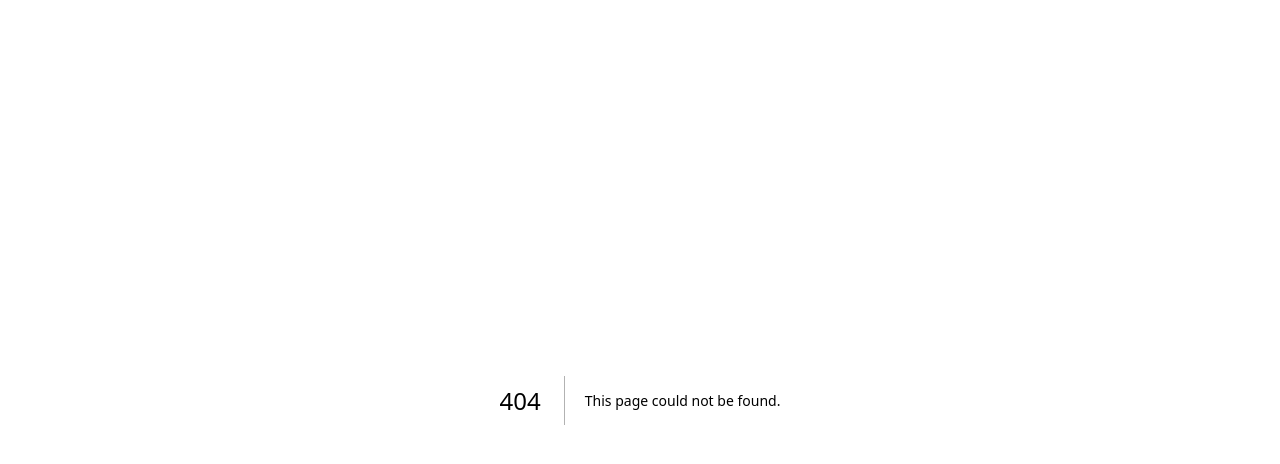
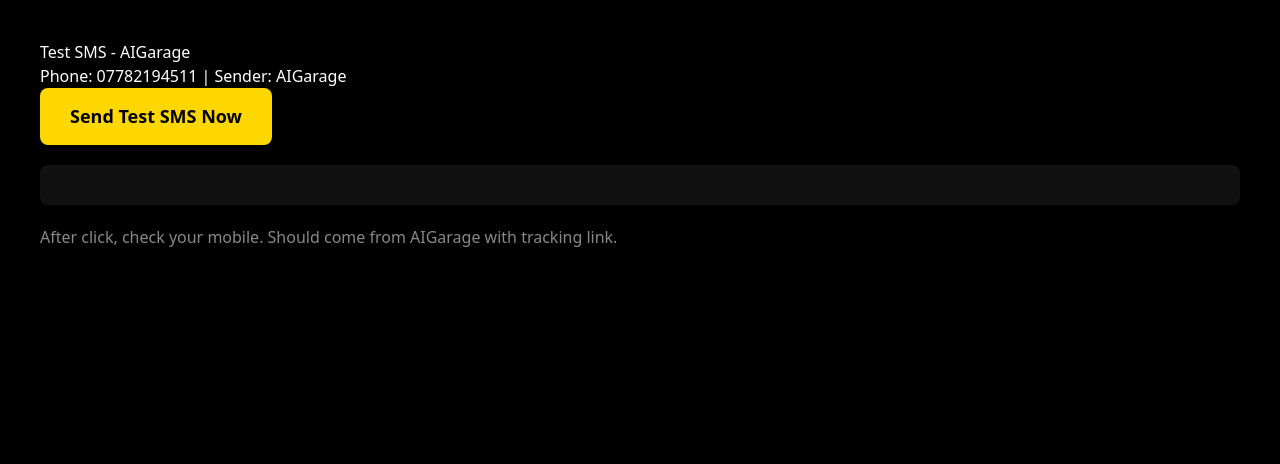
Before and after one commit to ayaan41/ai-garage, a Next.js app: page /test-sms in a window 1280 px wide. Before the commit this address had no page. Shown: the top 464 px of the page. Built offline with nearby package versions, Linux system fonts and the light colour scheme.

Commit message:
Add test SMS page

```diff
--- /dev/null
+++ b/src/app/test-sms/page.tsx
@@ -0,0 +1,47 @@
+"use client";
+import { useState } from 'react';
+
+export default function TestSMS() {
+  const [status, setStatus] = useState('');
+  const [loading, setLoading] = useState(false);
+
+  const sendTest = async () => {
+    setLoading(true);
+    setStatus('Sending...');
+    try {
+      const res = await fetch('/api/send-sms', {
+        method: 'POST',
+        headers: { 'Content-Type': 'application/json' },
+        body: JSON.stringify({
+          phone: '+447782194511',
+          garageName: 'AIGarage',
+          bookingId: 'TEST-' + Date.now()
+        })
+      });
+      const data = await res.json();
+      setStatus(JSON.stringify(data, null, 2));
+      if (data.messages || data.request_id) {
+        alert('SMS Queued! Check your phone 07782194511 - Sender: AIGarage');
+      }
+    } catch (e:any) {
+      setStatus('Error: ' + e.message);
+    }
+    setLoading(false);
+  };
+
+  return (
+    <div style={{padding: '40px', fontFamily: 'system-ui', background: '#000', color: '#fff', minHeight: '100vh'}}>
+      <h1>Test SMS - AIGarage</h1>
+      <p>Phone: 07782194511 | Sender: AIGarage</p>
+      <button
+        onClick={sendTest}
+        disabled={loading}
+        style={{padding: '15px 30px', background: '#FFD700', color: '#000', border: 'none', borderRadius: '8px', fontWeight: 'bold', cursor: 'pointer', fontSize: '18px'}}
+      >
+        {loading ? 'Sending...' : 'Send Test SMS Now'}
+      </button>
+      <pre style={{marginTop: '20px', background: '#111', padding: '20px', borderRadius: '8px', whiteSpace: 'pre-wrap'}}>{status}</pre>
+      <p style={{marginTop: '20px', color: '#888'}}>After click, check your mobile. Should come from AIGarage with tracking link.</p>
+    </div>
+  );
+}
```
